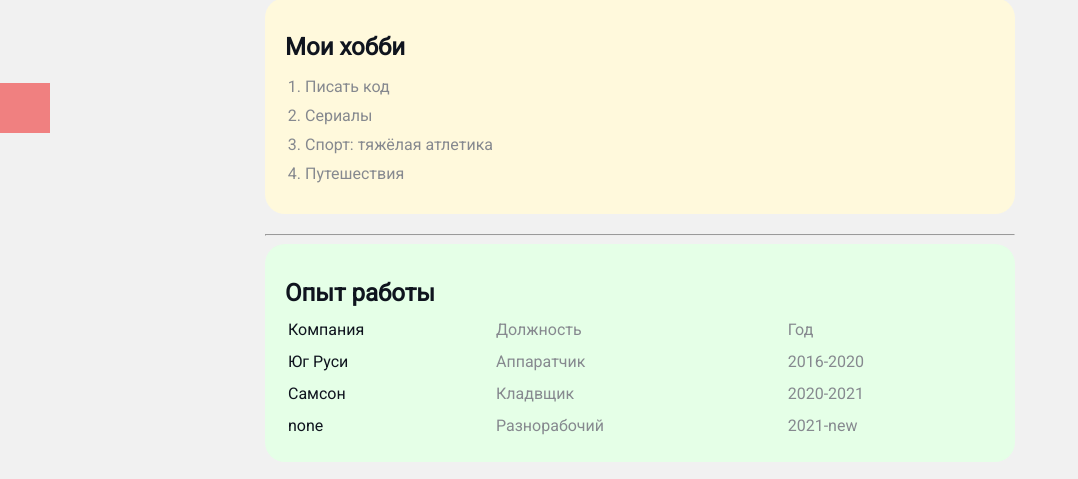
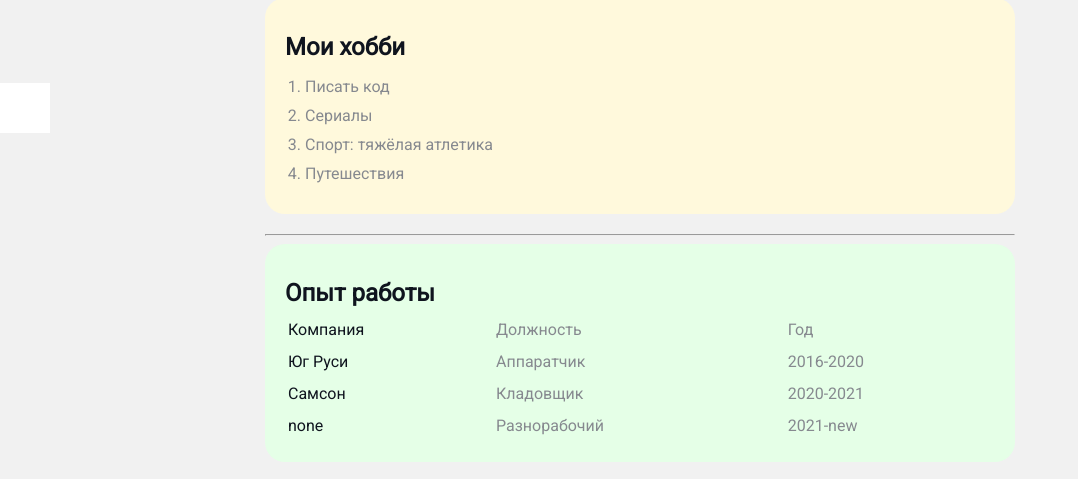
Before and after one commit to AndreyGavrilov1993/css, a plain HTML site: page index.html in a window 1280 px wide. Shown: the part 267-746 px from the top of the page, without its empty margins (0-1078 px from the left). Drawn offline with Linux system fonts and the light colour scheme.

Commit message:
Add files via upload

```diff
--- a/index.html
+++ b/index.html
@@ -5,7 +5,7 @@
     <meta http-equiv="X-UA-Compatible" content="IE=edge">
     <meta name="viewport" content="width=device-width, initial-scale=1.0">
     <link rel="stylesheet" href="style.css">
-    <title>Gavrilov Andey Dmitrievich</title>
+    <title>Gavrilov Andrey Dmitrievich</title>
 </head>
 <body>
     <div class="container">
@@ -58,7 +58,7 @@
         </tr>
         <tr>
           <td>Самсон</td>
-          <td class="temp">Кладвщик</td>
+          <td class="temp">Кладовщик</td>
           <td class="temp">2020-2021</td>
         </tr>
         <tr>
--- a/style.css
+++ b/style.css
@@ -226,5 +226,5 @@ a:visited  {
     /* left: 0px; */
     width: 50px;
     height: 50px;
-    background: lightcoral;
+    background: white;
 }
```
